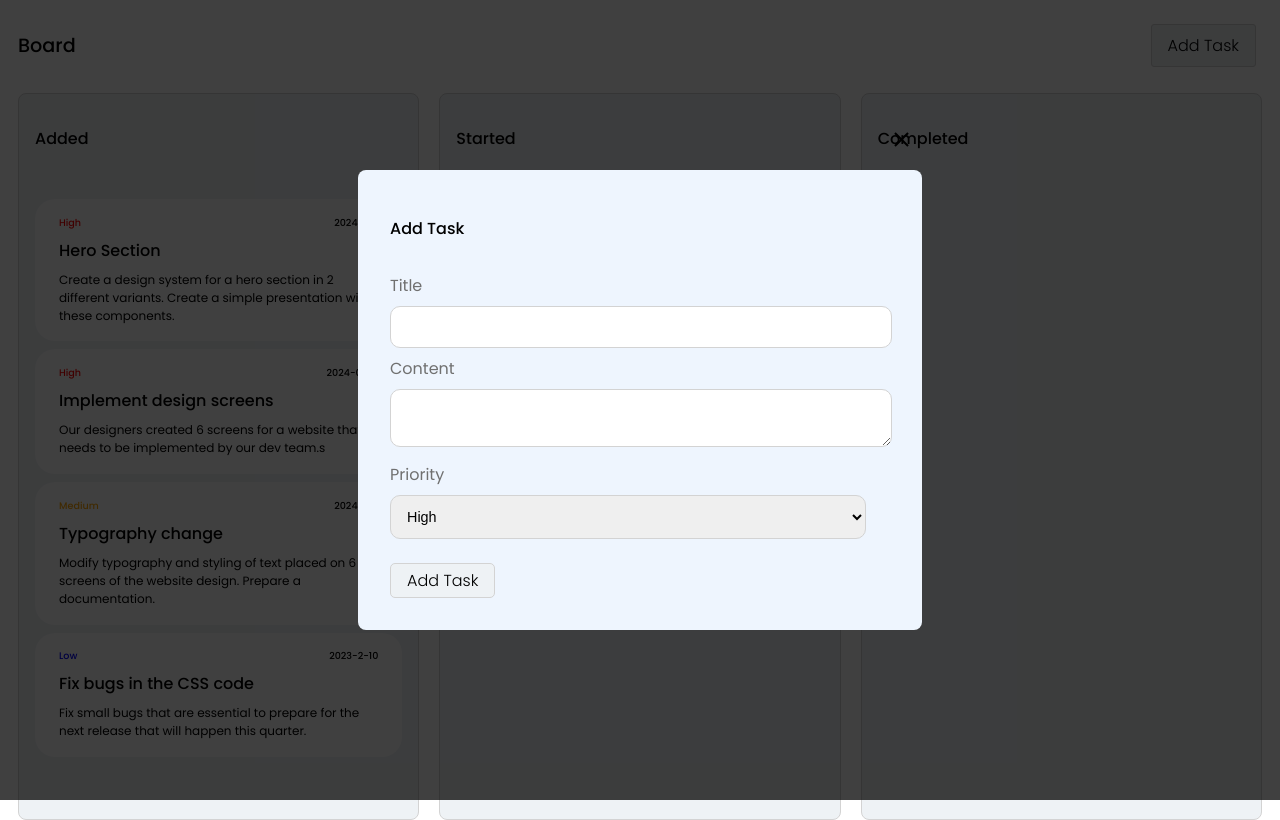
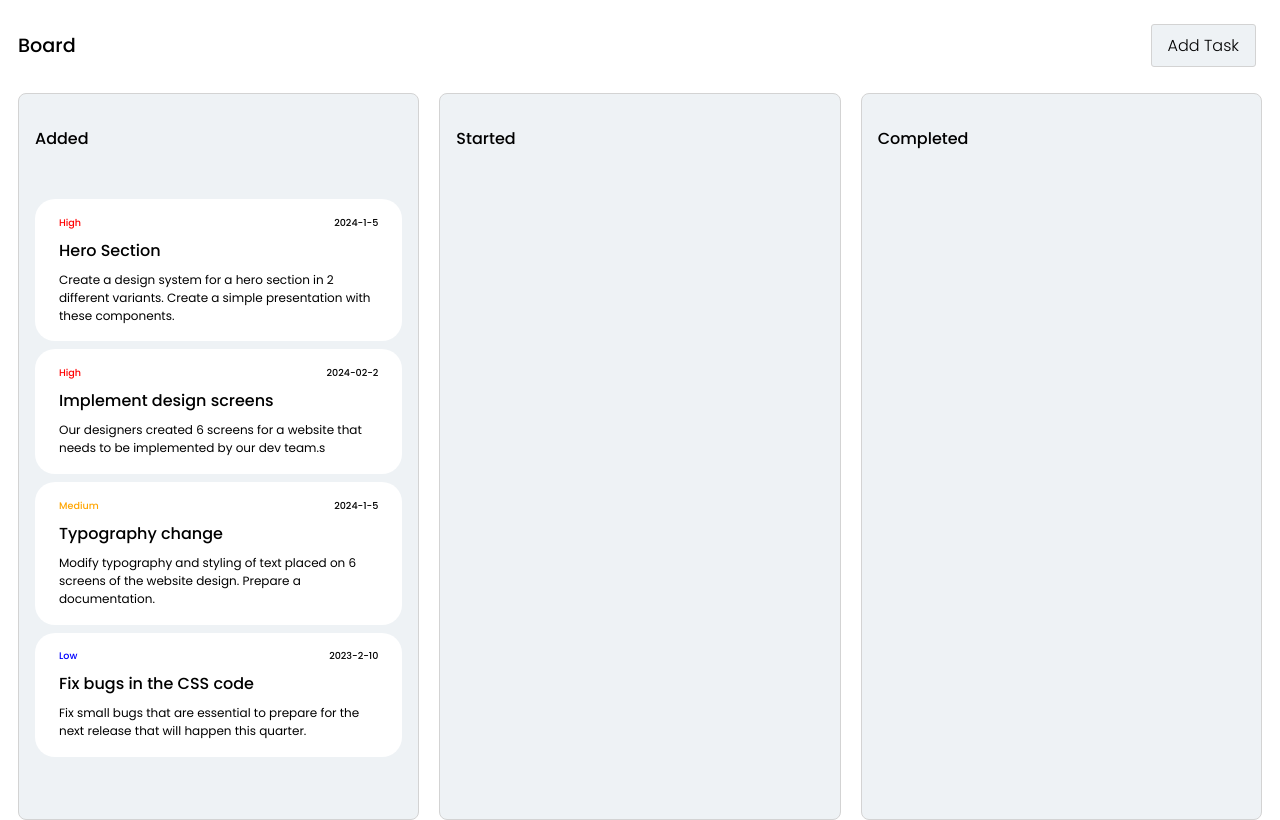
Before and after one commit to poko91/task-management-app, a React (Create React App) app: page / in a window 1280 px wide. Built offline with nearby package versions, Linux system fonts and the light colour scheme.

Commit message:
feat: added open and close functionality to modal

```diff
--- a/src/components/CreateTask/AddTask.jsx
+++ b/src/components/CreateTask/AddTask.jsx
@@ -14,8 +14,8 @@ export const AddButton = styled.button`
   }
 `;
 
-const AddTask = () => {
-  return <AddButton>Add Task</AddButton>;
+const AddTask = ({ setModalOpen }) => {
+  return <AddButton onClick={() => setModalOpen(true)}>Add Task</AddButton>;
 };
 
 export default AddTask;
--- a/src/components/CreateTask/AddTaskModal.jsx
+++ b/src/components/CreateTask/AddTaskModal.jsx
@@ -1,6 +1,5 @@
 import styled from "styled-components";
 import { MdClose } from "react-icons/md";
-import AddButton from "./AddTask";
 
 const Wrapper = styled.div`
   position: fixed;
@@ -34,6 +33,7 @@ const CloseButton = styled.div`
   right: 0;
   transform: translateY(-100%);
   padding: 0.5rem;
+  background-color: #eef5fe;
   border-radius: 4px;
   display: flex;
   align-items: center;
@@ -51,7 +51,7 @@ const FormTitle = styled.h2`
   font-size: 1rem;
   font-weight: 500;
   font-family: "Poppins", sans-serif;
-  margin-bottom: 2rem;
+  margin-bottom: 1rem;
 `;
 
 const Form = styled.div`
@@ -76,8 +76,8 @@ const Form = styled.div`
 `;
 
 const Submit = styled.button`
-  margin-top: 1rem;
-  font-size: 1em;
+  margin-top: 1.5rem;
+  font-size: 0.9rem;
   font-weight: 300;
   font-family: "Poppins", sans-serif;
   padding: 0.25em 1em;
@@ -89,11 +89,13 @@ const Submit = styled.button`
   }
 `;
 
-const AddTaskModal = (props) => {
+const AddTaskModal = ({ modalOpen, setModalOpen }) => {
   return (
+    <>
+      {modalOpen && (
         <Wrapper>
           <Container>
-        <CloseButton>
+            <CloseButton onClick={() => setModalOpen(false)}>
               <MdClose size={25} />
             </CloseButton>
             <Form>
@@ -120,6 +122,8 @@ const AddTaskModal = (props) => {
             </Form>
           </Container>
         </Wrapper>
+      )}
+    </>
   );
 };
 
--- a/src/pages/Board.jsx
+++ b/src/pages/Board.jsx
@@ -2,6 +2,7 @@ import TaskList from "../components/TaskList/TaskList";
 import styled from "styled-components";
 import AddTask from "../components/CreateTask/AddTask";
 import AddTaskModal from "../components/CreateTask/AddTaskModal";
+import { useState } from "react";
 
 const Container = styled.div`
   display: flex;
@@ -22,12 +23,14 @@ const Title = styled.h1`
 `;
 
 const Board = () => {
+  const [modalOpen, setModalOpen] = useState(false);
+
   return (
     <Container>
       <Wrapper>
         <Title>Board</Title>
-        <AddTask />
-        <AddTaskModal />
+        <AddTask setModalOpen={setModalOpen} />
+        <AddTaskModal modalOpen={modalOpen} setModalOpen={setModalOpen} />
       </Wrapper>
       <TaskList />
     </Container>
```
Lines whose indentation alone changed are shown as unchanged.
